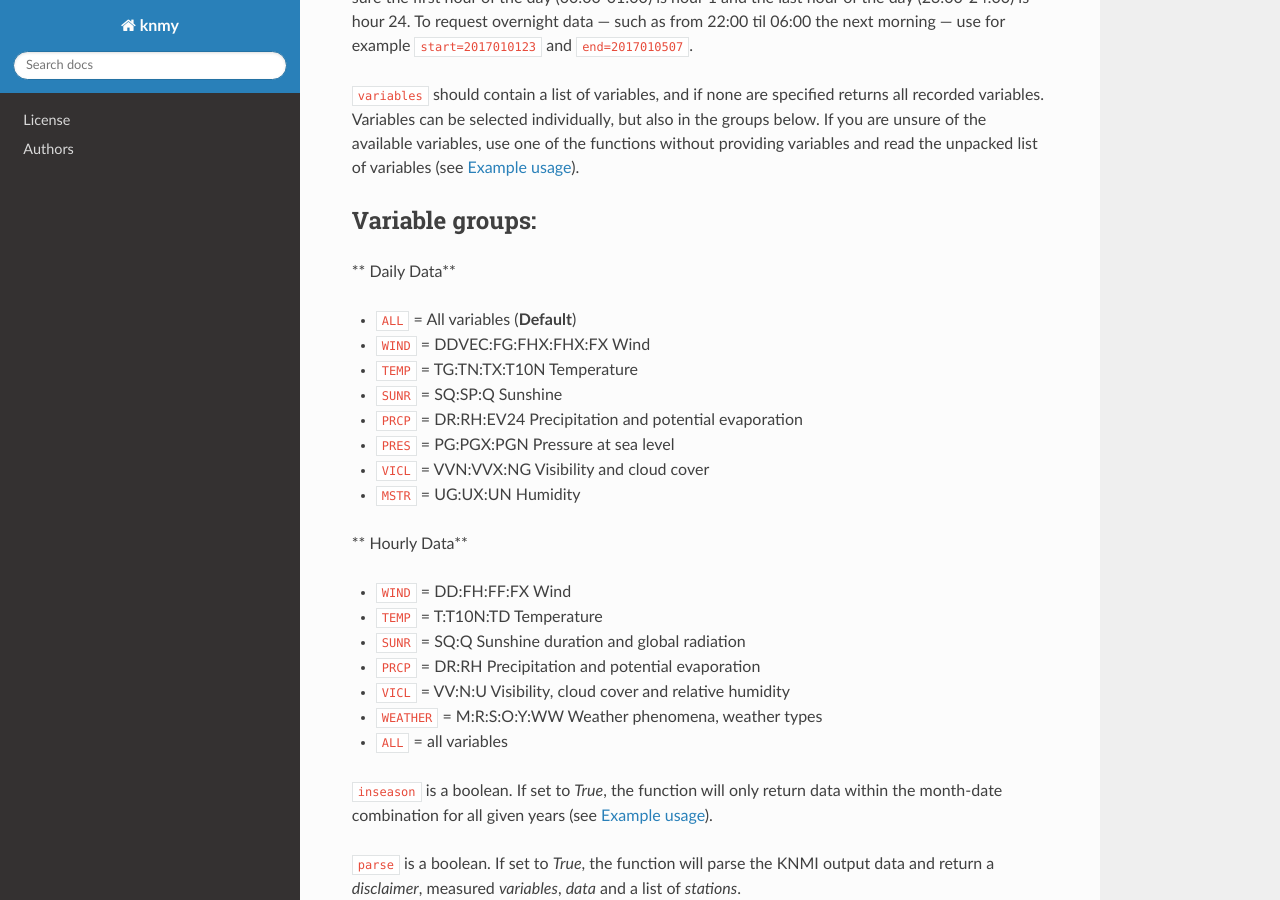
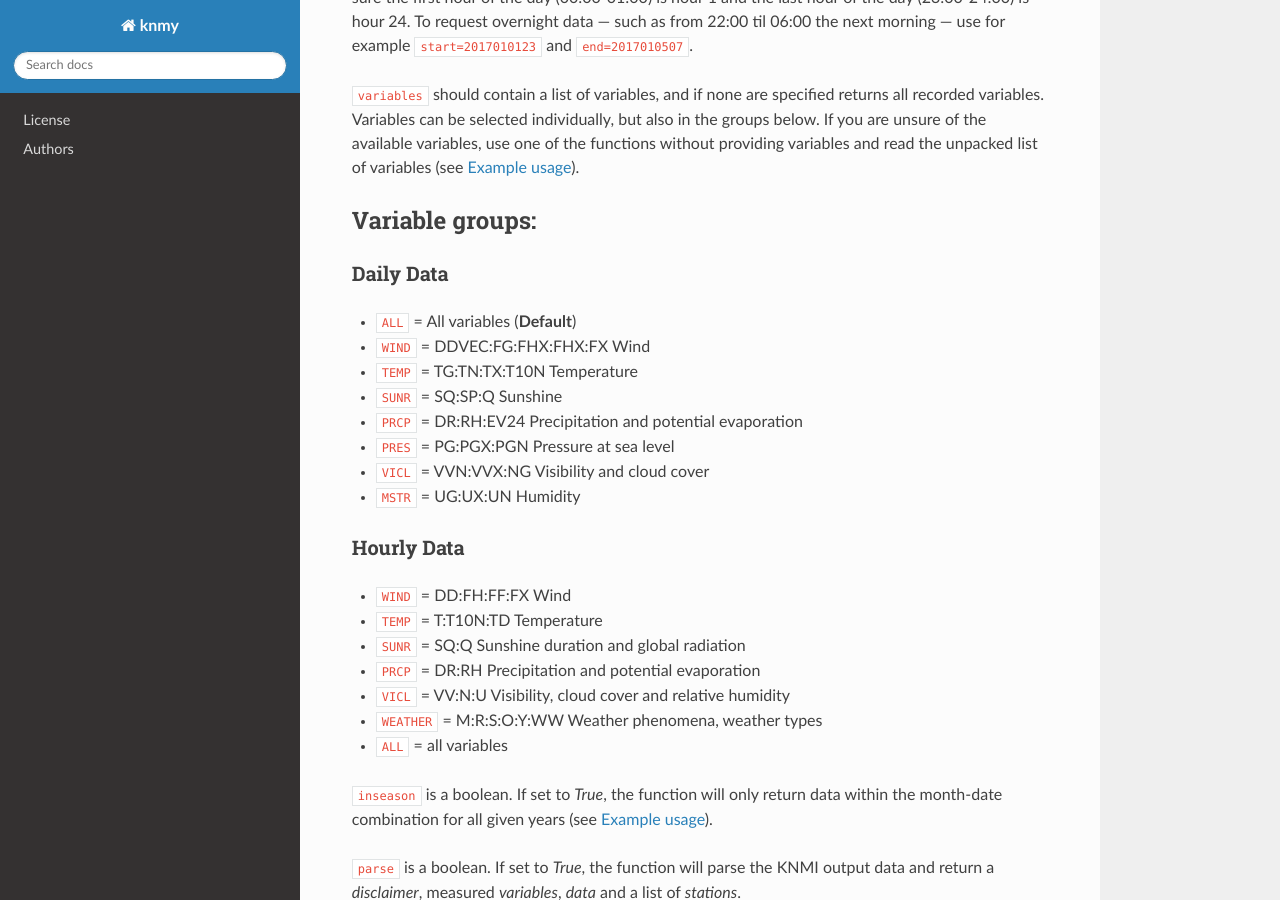
Before and after one commit to barthoekstra/knmy, a Sphinx documentation site: the page built from docs/source/index.rst, in a window 1280 px wide and 900 px high, scrolled down 1406 px. Built offline with Sphinx 7.4.7 and the Read the Docs theme 3.1.0, drawn with Linux system fonts in a browser that asks for light colours; pages that are not in the unit, such as notebooks, are missing from menus.

Commit message:
Doc updates

```diff
--- a/docs/source/index.rst
+++ b/docs/source/index.rst
@@ -1,7 +1,7 @@
 knmy - A simple Python wrapper for Dutch weather data from KNMI
 ===============================================================
-.. image:: https://travis-ci.org/barthoekstra/knmy.svg?branch=master
-    :target: https://travis-ci.org/barthoekstra/knmy
+.. image:: https://github.com/barthoekstra/knmy/actions/workflows/python-app.yml/badge.svg?branch=master
+    :target: https://github.com/barthoekstra/knmy/actions/workflows/python-app.yml
 .. image:: https://coveralls.io/repos/github/barthoekstra/knmy/badge.svg?branch=master
     :target: https://coveralls.io/github/barthoekstra/knmy?branch=master
 .. image:: https://readthedocs.org/projects/knmy/badge/?version=latest
@@ -74,9 +74,9 @@ functions without providing variables and read the unpacked list of variables (s
 
 Variable groups:
 -----------------
-
-** Daily Data**
-
+^^^^^^^^^^^
+Daily Data
+^^^^^^^^^^^
 * ``ALL`` =  All  variables (**Default**)
 * ``WIND`` = DDVEC:FG:FHX:FHX:FX Wind
 * ``TEMP`` = TG:TN:TX:T10N Temperature
@@ -86,7 +86,9 @@ Variable groups:
 * ``VICL`` = VVN:VVX:NG Visibility and cloud cover
 * ``MSTR`` = UG:UX:UN Humidity
 
-** Hourly Data**
+^^^^^^^^^^^
+Hourly Data
+^^^^^^^^^^^
 
 * ``WIND`` = DD:FH:FF:FX Wind
 * ``TEMP`` = T:T10N:TD Temperature
```
